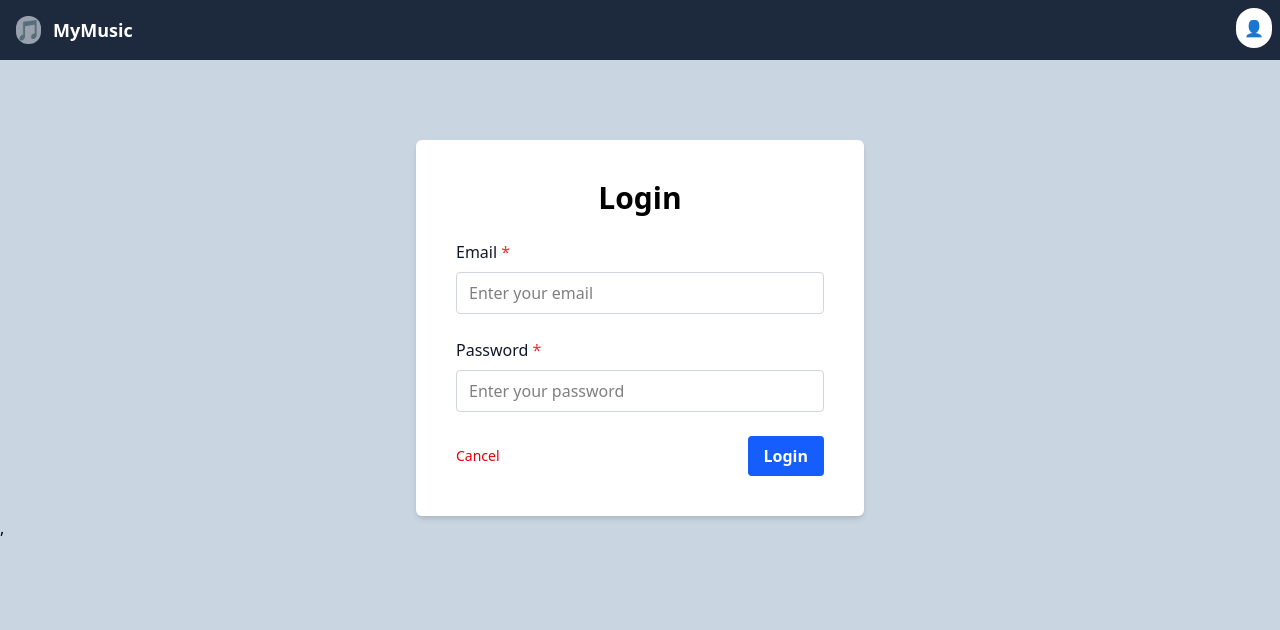
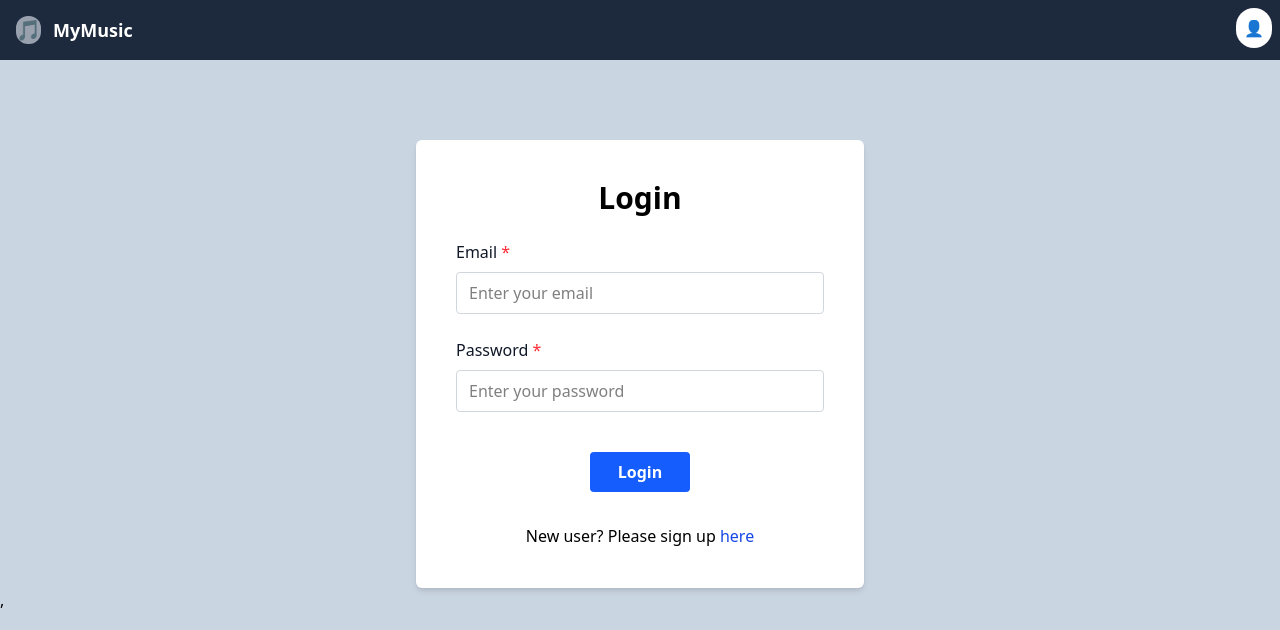
Before and after one commit to SanyuktaYadav/music-mern-app, a React (Vite) app in the folder music-frontend/: page /Login in a window 1280 px wide. Shown: the top 630 px of the page. Built offline with nearby package versions, Linux system fonts and the light colour scheme.

Commit message:
Cancel button removed from Login and Signup components

```diff
--- a/music-frontend/src/pages/Login.jsx
+++ b/music-frontend/src/pages/Login.jsx
@@ -1,5 +1,5 @@
 import { useState } from "react";
-import { useNavigate } from "react-router";
+import { Link, useNavigate } from "react-router";
 
 const initialFormFields = {
   email: "",
@@ -63,22 +63,16 @@ const Login = () => {
           />
         </div>
 
-        <div className="flex justify-between items-center">
-          <button
-            type="button"
-            onClick={() => navigate("/")}
-            className="text-red-600 hover:underline text-sm"
-          >
-            Cancel
-          </button>
+        <div className="text-center pt-4">
           <button
             type="submit"
-            className="bg-blue-600 hover:bg-blue-700 text-white font-semibold px-4 py-2 rounded"
+            className="w-25 bg-blue-600 hover:bg-blue-700 text-white font-semibold px-4 py-2 rounded"
           >
             Login
           </button>
         </div>
       </form>
+      <div className="text-center pt-8">New user? Please sign up <Link to="/SignUp" className="text-blue-700">here</Link></div>
     </div>
   );
 };
--- a/music-frontend/src/pages/SignUp.jsx
+++ b/music-frontend/src/pages/SignUp.jsx
@@ -63,17 +63,10 @@ const SignUp = () => {
           />
         </div>
 
-        <div className="flex justify-between items-center">
-          <button
-            type="button"
-            onClick={() => navigate("/")}
-            className="text-red-600 hover:underline text-sm"
-          >
-            Cancel
-          </button>
+        <div className="text-center pt-4">
           <button
             type="submit"
-            className="bg-blue-600 hover:bg-blue-700 text-white font-semibold px-4 py-2 rounded"
+            className="w-25 bg-blue-600 hover:bg-blue-700 text-white font-semibold px-4 py-2 rounded"
           >
             Submit
           </button>
```
